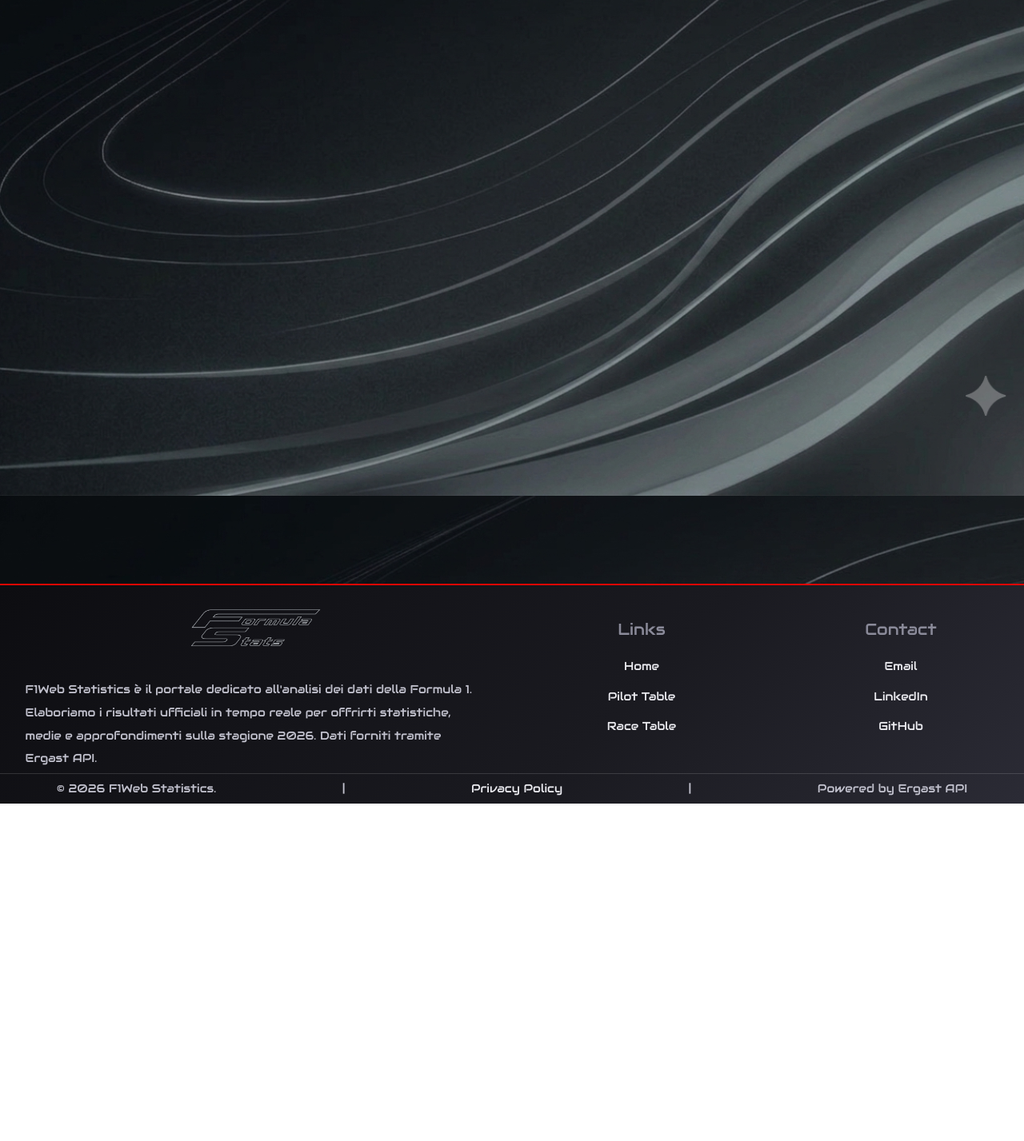
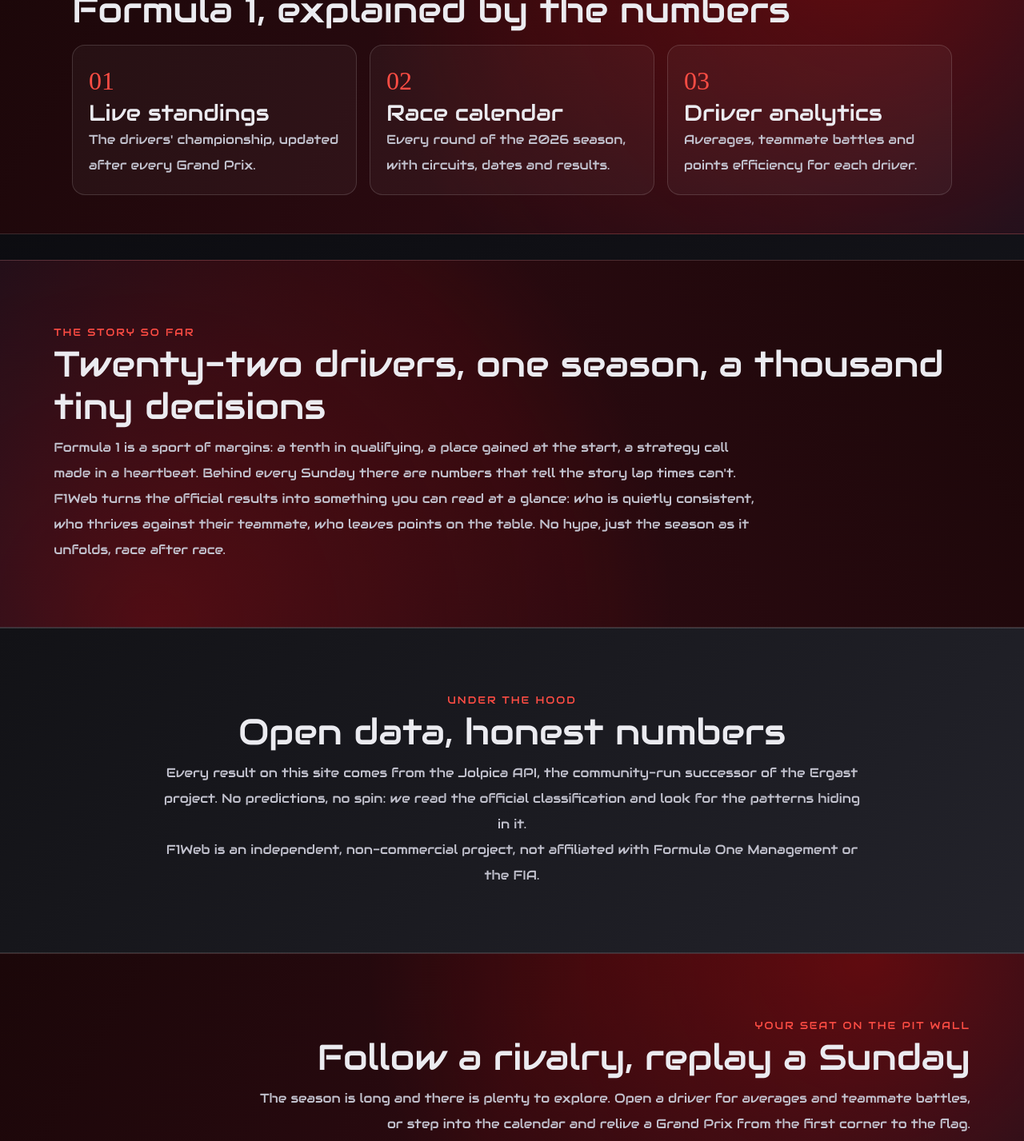
Before and after one commit to TanturliMatteo/F1Web, a React (Vite) app: page / in a window 1280 px wide. Shown: the part 980-2407 px from the top of the page at 80% size. Before the commit the page ends 1985 px from the top, so only its background shows below. Built offline with nearby package versions, Linux system fonts and the light colour scheme; no server answers; a web font is replaced by a local one.

Commit message:
Refine UI colors, cards and footer layout
- Darker page background and a lighter, gently shaded card gradient
- Darker podium item cards on the home page
- Tighter, left-aligned footer with dedicated classes

```diff
--- a/src/components/layout/Footer.tsx
+++ b/src/components/layout/Footer.tsx
@@ -3,15 +3,9 @@
 
 const Footer = () => {
   return (
-    <footer id="footer" className="footer pb-1">
-      <div
-        id="footer-top"
-        className="ui-row divider-bottom pb-1"
-      >
-        <div
-          id="footer-about"
-          className="ui-stack ui-grow-2"
-        >
+    <footer id="footer" className="footer">
+      <div id="footer-top" className="ui-row footer-top divider-bottom">
+        <div id="footer-about" className="ui-stack ui-stack--start ui-grow-2">
           <img
             id="footer-logo"
             src={logo}
@@ -26,7 +20,7 @@
           </p>
         </div>
         <div id="footer-links-wrapper" className="ui-row ui-row--around ui-grow-2">
-          <div id="footer-links" className="ui-stack">
+          <div id="footer-links" className="ui-stack ui-stack--start">
             <h5 id="footer-links-title">Links</h5>
             <Link id="footer-home-link" to="/">
               Home
@@ -38,7 +32,7 @@
               Race Table
             </Link>
           </div>
-          <div id="footer-contact" className="ui-stack">
+          <div id="footer-contact" className="ui-stack ui-stack--start">
             <h5 id="footer-contact-title">Contact</h5>
             <Link
               id="footer-email-link"
@@ -64,7 +58,7 @@
           </div>
         </div>
       </div>
-      <div id="footer-bottom" className="ui-row ui-row--around m-0 mt-1">
+      <div id="footer-bottom" className="ui-row ui-row--around footer-bottom">
         <p id="footer-copyright">© 2026 F1Web Statistics. </p>
         <p>|</p>
         <Link id="footer-privacy-link" to="/privacy" target="_blank">
--- /dev/null
+++ b/src/components/ui/HomeFeatures.tsx
@@ -0,0 +1,53 @@
+import { Link } from "react-router";
+
+const FEATURES = [
+  {
+    key: "standings",
+    title: "Live standings",
+    text: "The drivers' championship, updated after every Grand Prix.",
+    to: "/pilots",
+  },
+  {
+    key: "calendar",
+    title: "Race calendar",
+    text: "Every round of the 2026 season, with circuits, dates and results.",
+    to: "/races",
+  },
+  {
+    key: "analytics",
+    title: "Driver analytics",
+    text: "Averages, teammate battles and points efficiency for each driver.",
+    to: "/pilots",
+  },
+];
+
+const HomeFeatures = () => (
+  <section id="home-features" className="banner">
+    <div id="home-features-content" className="banner-content">
+      <p id="home-features-eyebrow" className="section-label">
+        2026 season
+      </p>
+      <h2 id="home-features-title" className="banner-title">
+        Formula 1, explained by the numbers
+      </h2>
+      <div id="home-features-list" className="ui-row ui-row--wrap mt-3">
+        {FEATURES.map((f, index) => (
+          <Link
+            key={f.key}
+            id={`home-feature-${f.key}`}
+            to={f.to}
+            className="feature-card"
+          >
+            <span className="feature-number">
+              {String(index + 1).padStart(2, "0")}
+            </span>
+            <h3>{f.title}</h3>
+            <p>{f.text}</p>
+          </Link>
+        ))}
+      </div>
+    </div>
+  </section>
+);
+
+export default HomeFeatures;
--- /dev/null
+++ b/src/components/ui/PageBanner.tsx
@@ -0,0 +1,77 @@
+import { useEffect, useRef, useState, type ReactNode } from "react";
+
+interface PageBannerProps {
+  id: string;
+  eyebrow: string;
+  title: string;
+  text: string;
+  mirrored?: boolean;
+  dark?: boolean;
+  side?: "left" | "center" | "right";
+  as?: "h1" | "h2";
+  children?: ReactNode;
+}
+
+const PageBanner = ({
+  id,
+  eyebrow,
+  title,
+  text,
+  mirrored,
+  dark,
+  side,
+  as: Heading = "h2",
+  children,
+}: PageBannerProps) => {
+  const ref = useRef<HTMLElement>(null);
+  const [visible, setVisible] = useState(!side);
+
+  // Banners with a side slide in the first time they scroll into view
+  useEffect(() => {
+    const el = ref.current;
+    if (!side || !el) return;
+
+    const observer = new IntersectionObserver(
+      ([entry]) => {
+        if (entry.isIntersecting) {
+          setVisible(true);
+          observer.disconnect();
+        }
+      },
+      { threshold: 0.2 },
+    );
+    observer.observe(el);
+    return () => observer.disconnect();
+  }, [side]);
+
+  return (
+    <section
+      id={id}
+      ref={ref}
+      className={[
+        "banner",
+        mirrored && "banner--mirrored",
+        dark && "banner--dark",
+        side && `banner--${side}`,
+        visible && "banner--visible",
+      ]
+        .filter(Boolean)
+        .join(" ")}
+    >
+      <div id={`${id}-content`} className="banner-content">
+        <p id={`${id}-eyebrow`} className="section-label">
+          {eyebrow}
+        </p>
+        <Heading id={`${id}-title`} className="banner-title">
+          {title}
+        </Heading>
+        <p id={`${id}-text`} className="banner-text">
+          {text}
+        </p>
+        {children}
+      </div>
+    </section>
+  );
+};
+
+export default PageBanner;
--- a/src/index.css
+++ b/src/index.css
@@ -3,7 +3,9 @@
 /* VARIABLES */
 :root {
   /* Palette: cool dark neutrals (~60%) + surfaces (~30%) + F1 red (~10%) */
-  --card-bg: linear-gradient(135deg, #0d0d11 0%, #1a1a20 60%, #2b2b35 100%);
+  /* Page: darker, softly shaded grey. Cards: lighter, gently shaded surface */
+  --page-bg: linear-gradient(160deg, #07070a 0%, #0f0f14 55%, #16161c 100%);
+  --card-bg: linear-gradient(135deg, #17171f 0%, #23232c 60%, #30303b 100%);
   --color-primary: #e10600;
   --color-primary-light: #ff4d44; /* readable red for text on dark (AA) */
   --color-accent: #2dd4bf; /* teal, near-complement of red: data/graphs */
@@ -22,11 +24,7 @@
 
 /* GLOBAL STYLES */
 body {
-  background-image: url("/f1_2bg.png");
-  background-size: cover;
-  background-position: center;
-  background-repeat: no-repeat;
-  background-attachment: fixed;
+  background: var(--page-bg) fixed;
 
   color: var(--color-text);
   font-family: "Audiowide", sans-serif;
@@ -63,7 +61,6 @@
 .page-container {
   width: 98%;
   margin: 0 auto;
-  min-height: 100vh;
 }
 
 .divider-bottom {
@@ -112,15 +109,34 @@
   color: var(--color-text-muted);
   font-size: 0.9rem;
   border-top: 2px solid var(--color-primary);
+  padding: 1.25rem 4vw 0.5rem;
+}
+
+.footer p {
+  line-height: 1.6;
+}
+
+.footer .ui-stack {
+  gap: 0.35rem;
+}
+
+.footer-top {
+  align-items: flex-start;
+  gap: 2rem;
+  padding-bottom: 1rem;
 }
 
 .footer-logo {
-  height: 100px;
+  height: 64px;
   width: auto;
 }
 
 .footer-description {
-  width: 90%;
+  max-width: 48ch;
+}
+
+.footer-bottom {
+  margin: 0.75rem 0 0;
 }
 
 /* TABLES */
@@ -465,7 +481,7 @@
   padding: 0.5rem 0.75rem;
   border-left: 4px solid var(--color-text-muted);
   border-radius: 0.5rem;
-  background: rgba(255, 255, 255, 0.03);
+  background: rgba(0, 0, 0, 0.3);
 }
 
 .podium-item:hover {
@@ -549,3 +565,129 @@
   background: var(--color-primary);
   border-color: var(--color-primary);
 }
+
+/* FULL-WIDTH BANNER */
+.banner {
+  width: 100%;
+  padding: 3rem 1rem;
+  background:
+    radial-gradient(circle at 85% 0%, rgba(225, 6, 0, 0.35), transparent 55%),
+    linear-gradient(120deg, #1b0709 0%, #2a0a10 50%, #0b1220 100%);
+  border-top: 1px solid var(--border-subtle);
+  border-bottom: 1px solid var(--border-subtle);
+}
+
+.banner-content {
+  width: 98%;
+  max-width: 1100px;
+  margin: 0 auto;
+}
+
+.banner-title {
+  margin: 0.25rem 0 0.5rem;
+  font-size: clamp(1.8rem, 4vw, 2.8rem);
+}
+
+.banner-text {
+  max-width: 60ch;
+}
+
+/* FEATURE CARDS */
+.feature-card {
+  flex: 1 1 240px;
+  padding: 1.25rem;
+  background: rgba(255, 255, 255, 0.04);
+  border: 1px solid var(--border-subtle);
+  border-radius: 1rem;
+  transition:
+    transform 0.2s ease,
+    border-color 0.2s ease;
+}
+
+.feature-card:hover {
+  transform: translateY(-3px);
+  border-color: var(--color-primary);
+}
+
+.feature-number {
+  font-family: var(--font-display);
+  font-size: 2rem;
+  color: var(--color-primary-light);
+}
+
+.banner--mirrored {
+  background:
+    radial-gradient(circle at 15% 100%, rgba(225, 6, 0, 0.3), transparent 55%),
+    linear-gradient(240deg, #1b0709 0%, #2a0a10 50%, #0b1220 100%);
+}
+
+/* BANNER SIDES: aligned to an edge and slid in from outside the screen */
+.banner--left,
+.banner--center,
+.banner--right {
+  padding: 5rem 1rem;
+  overflow: hidden;
+}
+
+.banner--left .banner-content,
+.banner--right .banner-content {
+  width: 100%;
+  max-width: none;
+  padding-inline: 4vw;
+}
+
+.banner--right .banner-content {
+  text-align: right;
+}
+
+.banner--center .banner-content {
+  text-align: center;
+}
+
+.banner--right .banner-text,
+.banner--center .banner-text {
+  margin-inline: auto 0;
+}
+
+.banner--center .banner-text {
+  margin-inline: auto;
+}
+
+.banner--left .banner-content,
+.banner--center .banner-content,
+.banner--right .banner-content {
+  opacity: 0;
+  transition:
+    transform 1.1s cubic-bezier(0.22, 1, 0.36, 1),
+    opacity 0.9s ease-out;
+}
+
+.banner--left .banner-content {
+  transform: translateX(-70vw);
+}
+
+.banner--right .banner-content {
+  transform: translateX(70vw);
+}
+
+.banner--center .banner-content {
+  transform: translateY(60px);
+}
+
+.banner--visible .banner-content {
+  opacity: 1;
+  transform: none;
+}
+
+@media (prefers-reduced-motion: reduce) {
+  .banner .banner-content {
+    opacity: 1;
+    transform: none;
+    transition: none;
+  }
+}
+
+/* Neutral dark-grey band to break up the red ones */
+.banner--dark {
+  background: linear-gradient(135deg, #121216 0%, #23232b 100%);
+}
--- a/src/pages/Home.tsx
+++ b/src/pages/Home.tsx
@@ -1,4 +1,7 @@
+import { Link } from "react-router";
+import PageBanner from "../components/ui/PageBanner";
 import HomeHero from "../components/ui/HomeHero";
+import HomeFeatures from "../components/ui/HomeFeatures";
 import HomeNextRace from "../components/ui/HomeNextRace";
 import Podium from "../components/ui/Podium";
 import { usePilots } from "../hooks/usePilots";
@@ -15,6 +18,7 @@
   return (
     <div id="home-page">
       <HomeHero />
+      <HomeFeatures />
       <div id="home-sections" className="page-container">
         {next && <HomeNextRace race={next} />}
         <div id="home-podiums" className="ui-row ui-row--wrap my-3">
@@ -48,6 +52,50 @@
           )}
         </div>
       </div>
+      <PageBanner
+        id="home-story-banner"
+        mirrored
+        side="left"
+        eyebrow="The story so far"
+        title="Twenty-two drivers, one season, a thousand tiny decisions"
+        text="Formula 1 is a sport of margins: a tenth in qualifying, a place gained at the start, a strategy call made in a heartbeat. Behind every Sunday there are numbers that tell the story lap times can't."
+      >
+        <p id="home-story-banner-more" className="banner-text">
+          F1Web turns the official results into something you can read at a
+          glance: who is quietly consistent, who thrives against their
+          teammate, who leaves points on the table. No hype, just the season as
+          it unfolds, race after race.
+        </p>
+      </PageBanner>
+      <PageBanner
+        id="home-data-banner"
+        dark
+        side="center"
+        eyebrow="Under the hood"
+        title="Open data, honest numbers"
+        text="Every result on this site comes from the Jolpica API, the community-run successor of the Ergast project. No predictions, no spin: we read the official classification and look for the patterns hiding in it."
+      >
+        <p id="home-data-banner-more" className="banner-text">
+          F1Web is an independent, non-commercial project, not affiliated with
+          Formula One Management or the FIA.
+        </p>
+      </PageBanner>
+      <PageBanner
+        id="home-cta-banner"
+        side="right"
+        eyebrow="Your seat on the pit wall"
+        title="Follow a rivalry, replay a Sunday"
+        text="The season is long and there is plenty to explore. Open a driver for averages and teammate battles, or step into the calendar and relive a Grand Prix from the first corner to the flag."
+      >
+        <div id="home-cta-links" className="mt-3">
+          <Link id="home-cta-pilots" to="/pilots" className="link-button">
+            Drivers
+          </Link>
+          <Link id="home-cta-races" to="/races" className="link-button">
+            Races
+          </Link>
+        </div>
+      </PageBanner>
     </div>
   );
 };
--- a/src/pages/PilotsTablePage.tsx
+++ b/src/pages/PilotsTablePage.tsx
@@ -1,4 +1,5 @@
 import { useState } from "react";
+import PageBanner from "../components/ui/PageBanner";
 import PilotsTable from "../components/ui/PilotsTable";
 import { LoadingCard, ErrorCard } from "../components/ui/QueryState";
 import { usePilots } from "../hooks/usePilots";
@@ -20,7 +21,16 @@
   );
 
   return (
-    <div id="pilots-page" className="page-container">
+    <div id="pilots-page">
+      <PageBanner
+        id="pilots-banner"
+        as="h1"
+        side="left"
+        eyebrow="Drivers' championship"
+        title="The 2026 grid"
+        text="Twenty-two drivers, eleven teams and one title to settle. Search the grid, follow the standings and see who is carrying the momentum."
+      />
+      <div id="pilots-content" className="page-container">
         <input
           id="pilots-search"
           type="search"
@@ -32,6 +42,20 @@
         />
         <PilotsTable data={filtered} />
       </div>
+      <PageBanner
+        id="pilots-points-banner"
+        mirrored
+        side="right"
+        eyebrow="Behind the points"
+        title="A championship is won in the details"
+        text="Every point on this table was earned somewhere: a clean launch, a late overtake, a patient one-stop. Open a driver to see how the season is really going, beyond the standings."
+      >
+        <p id="pilots-points-banner-rules" className="banner-text">
+          The winner takes 25 points, followed by 18, 15, 12, 10, 8, 6, 4, 2
+          and 1 down to tenth place. Sprint races reward the top eight.
+        </p>
+      </PageBanner>
+    </div>
   );
 };
 
--- a/src/pages/RacesTablePage.tsx
+++ b/src/pages/RacesTablePage.tsx
@@ -1,3 +1,4 @@
+import PageBanner from "../components/ui/PageBanner";
 import RacesTable from "../components/ui/RacesTable";
 import { LoadingCard, ErrorCard } from "../components/ui/QueryState";
 import { useRaces } from "../hooks/useRaces";
@@ -13,8 +14,26 @@
   if (!data) return <NotFoundPage />;
 
   return (
-    <div id="races-page" className="page-container">
-      <RacesTable data={data} />
+    <div id="races-page">
+      <PageBanner
+        id="races-banner"
+        as="h1"
+        side="left"
+        eyebrow="Season calendar"
+        title="Race calendar 2026"
+        text="From the first red light to the final chequered flag: street circuits, historic temples of speed and everything in between. This is the road to the championship."
+      />
+      <div id="races-content" className="page-container">
+        <RacesTable data={data} />
+      </div>
+      <PageBanner
+        id="races-info-banner"
+        mirrored
+        side="right"
+        eyebrow="Every circuit has a personality"
+        title="Tight corners, long straights, no second chances"
+        text="Narrow street layouts punish the smallest mistake, fast sweeping bends reward bravery, and long straights are made for slipstreams. Open a completed race to meet the circuit, read its story and see how the afternoon unfolded."
+      />
     </div>
   );
 };
```
Lines whose indentation alone changed are shown as unchanged.
